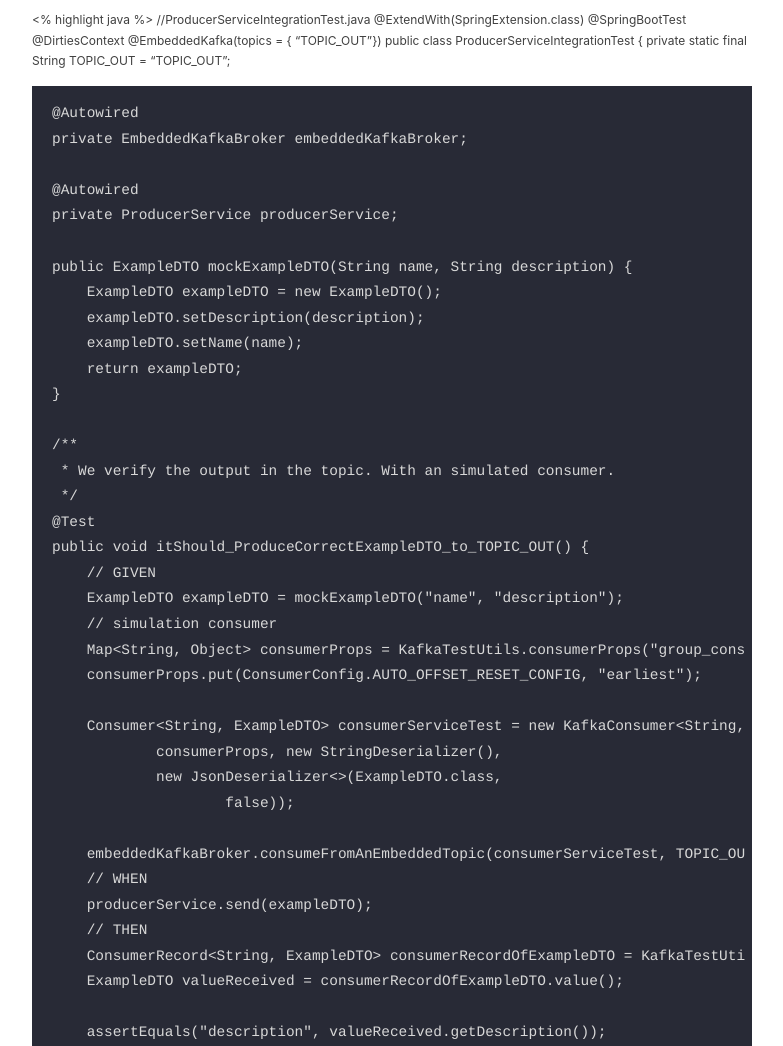
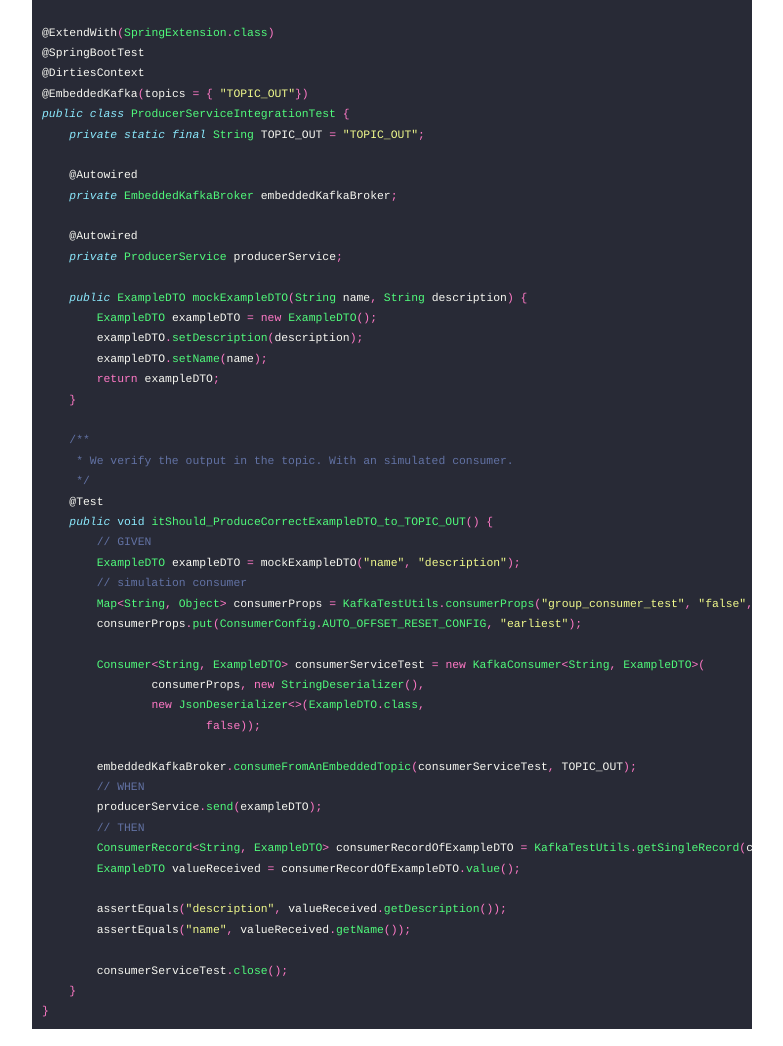
Before and after one commit to cityTesting/citytesting.github.io, a Jekyll site: the page built from _posts/2021-11-16-Integration-tests-with-kafka-enbedded-kafka.md, in a window 1280 px wide and 1400 px high, scrolled down 360 px. Shown: the part 283-1329 px from the top of the window, without its empty margins (248-1031 px from the left). Built offline with Jekyll 4.4.1, drawn with Linux system fonts in a browser that asks for light colours; some of the changed text lies outside the part shown.

Commit message:
Update 2021-11-16-Integration-tests-with-kafka-enbedded-kafka.md

```diff
--- a/_posts/2021-11-16-Integration-tests-with-kafka-enbedded-kafka.md
+++ b/_posts/2021-11-16-Integration-tests-with-kafka-enbedded-kafka.md
@@ -7,12 +7,8 @@ categories: [java, kafka]
 - Simulation of a consumer for testing our producer.
 
 ![](https://i.imgur.com/frha3N1.png?raw=true)
+{% highlight java %} import something
 
-
-Java code:
-
-<% highlight java %>
-//ProducerServiceIntegrationTest.java
 @ExtendWith(SpringExtension.class)
 @SpringBootTest
 @DirtiesContext
@@ -61,7 +57,8 @@ public class ProducerServiceIntegrationTest {
 
         consumerServiceTest.close();
     }
-}<% endhighlight %>
+}  {% endhighlight %}
+
 
 - Simulation of a producer for testing our consumer.
 
@@ -121,4 +118,4 @@ public class ConsumerServiceIntegrationTest {
     }<% endhighlight %>
 
 All the infomation comes from this [blog](https://gitbook.deddy.me/test-dintegration-avec-spring-boot-et-kafka/).
-And all the code is inside [this](https://github.com/Kevded/integration-test-spring-kafka-with-embedded-kafka-consumer-and-producer) github repository.
+And all the code is inside [this](https://github.com/Kevded/integration-test-spring-kafka-with-embedded-kafka-consumer-and-producer) github repository..
```
